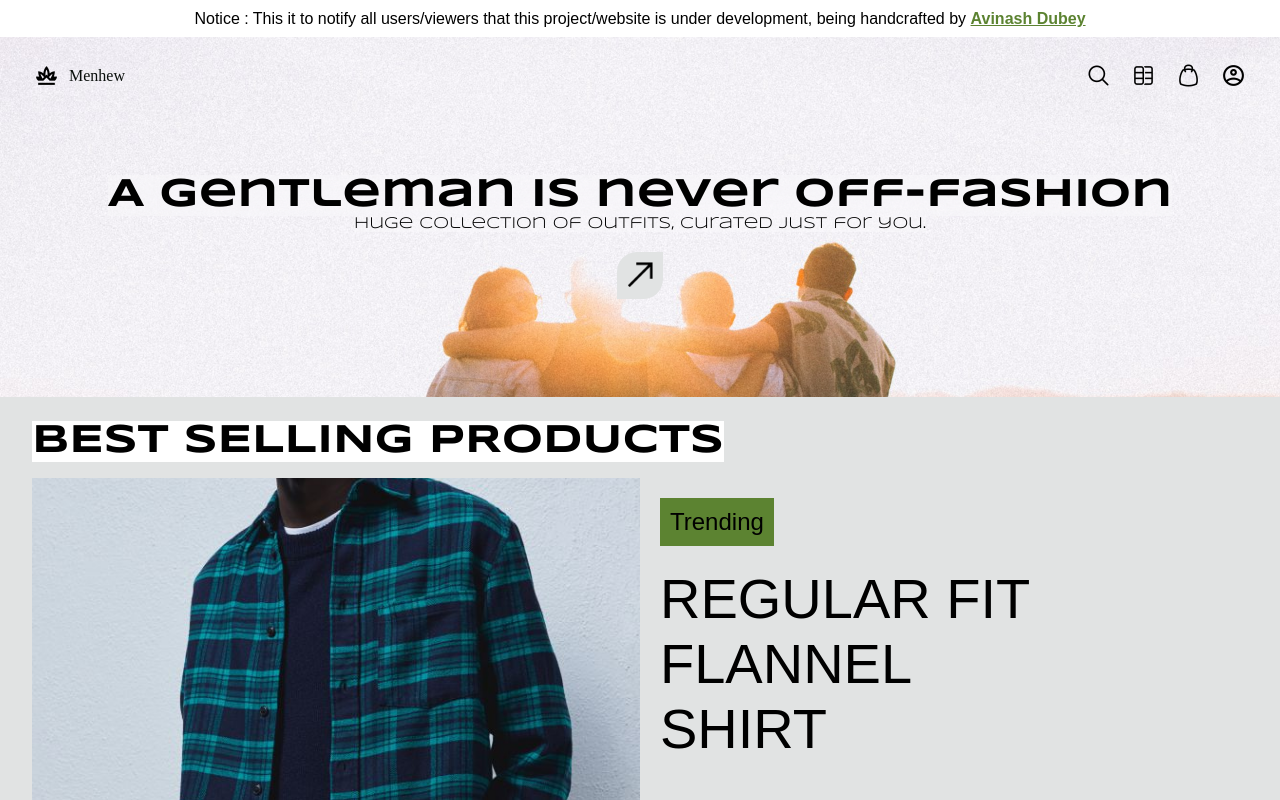
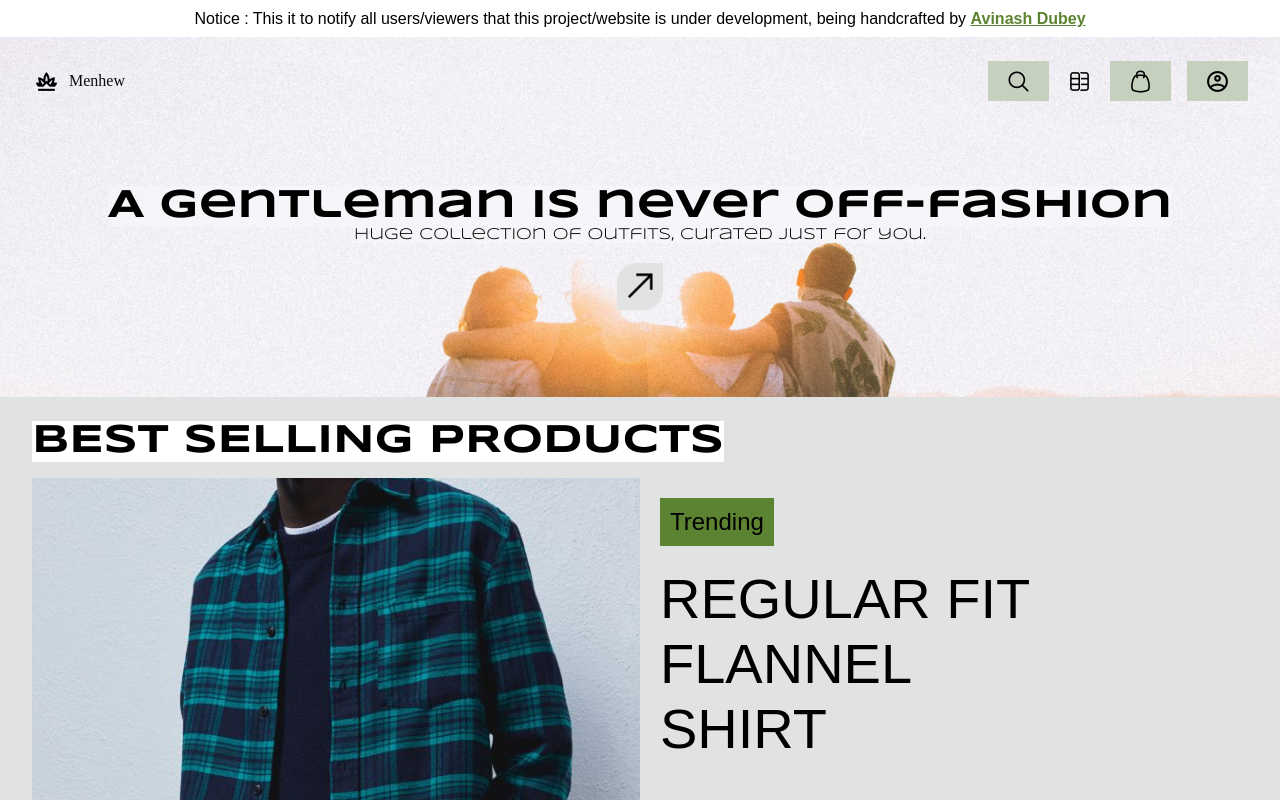
Before and after one commit to avinasdube/menhew, a React (Create React App) app in the folder client/: page /#/ in a window 1280 px wide. Shown: the top 800 px of the page. Built offline with nearby package versions, Linux system fonts and the light colour scheme; a web font is replaced by a local one.

Commit message:
[modified] : modified buttons config and added cartbox to render cart conditionally

```diff
--- a/client/src/components/Navbar/Navbar.js
+++ b/client/src/components/Navbar/Navbar.js
@@ -1,4 +1,4 @@
-import React from 'react';
+import React, { useState } from 'react';
 import './Navbar.scss';
 
 // IMPORTING ICONS
@@ -10,25 +10,27 @@ import profile from '../../assets/icons/profile.png';
 // IMPORTING COMPONENTS
 import NavButton from '../NavButton/NavButton';
 import Logo from '../Logo/Logo';
+import Cart from '../Cart/Cart';
 
-const Navbar = ( {filter}) => {
+const Navbar = ({ filter }) => {
 
-  const navLinks = [
-    { id: 1, navImg: search, redirect: "" },
-    { id: 2, navImg: categories, redirect: "/categories" },
-    { id: 3, navImg: cart, redirect: "" },
-    { id: 4, navImg: profile, redirect: "" }
-  ];
+  const [cartOpen, setCartOpen] = useState(false);
+
+  const handleClick = () => {
+    cartOpen === false ? setCartOpen(true) : setCartOpen(false);
+  }
 
   return (
     <nav className="navbarContainer">
       <section className="nav-left">
-        <Logo filter={filter}/>
+        <Logo filter={filter} />
       </section>
       <section className="nav-right">
-        {navLinks.map((navLink) => (
-          <NavButton link={navLink.redirect} navImg={navLink.navImg} key={navLink.id} filter={filter} />
-        ))}
+        <button className="linkContainer"><img src={search} alt=''></img></button>
+        <NavButton link={"/categories"} navImg={categories} filter={filter} onClick={handleClick} />
+        <button className="linkContainer" onClick={handleClick}><img src={cart} alt=''></img></button>
+        <div className={`cartBox ${cartOpen === true ? 'active' : ''}`}><Cart /></div>
+        <button className="linkContainer"><img src={profile} alt=''></img></button>
       </section>
     </nav>
   )
--- a/client/src/components/Navbar/Navbar.scss
+++ b/client/src/components/Navbar/Navbar.scss
@@ -5,11 +5,23 @@
     align-items: center;
     justify-content: space-between;
     padding: 1.5rem 2rem;
+    z-index: +5;
 
     .nav-right{
         display: flex;
         align-items: center;
         gap: $spacingMedium;
+
+        .cartBox{
+            display: none;
+            position: absolute;
+            top: 100px;
+            right: 100px;
+
+            &.active{
+                display: flex;
+            }
+        }
     }
 
     @media screen and (max-width: $tabletBreakpoint) {
```
